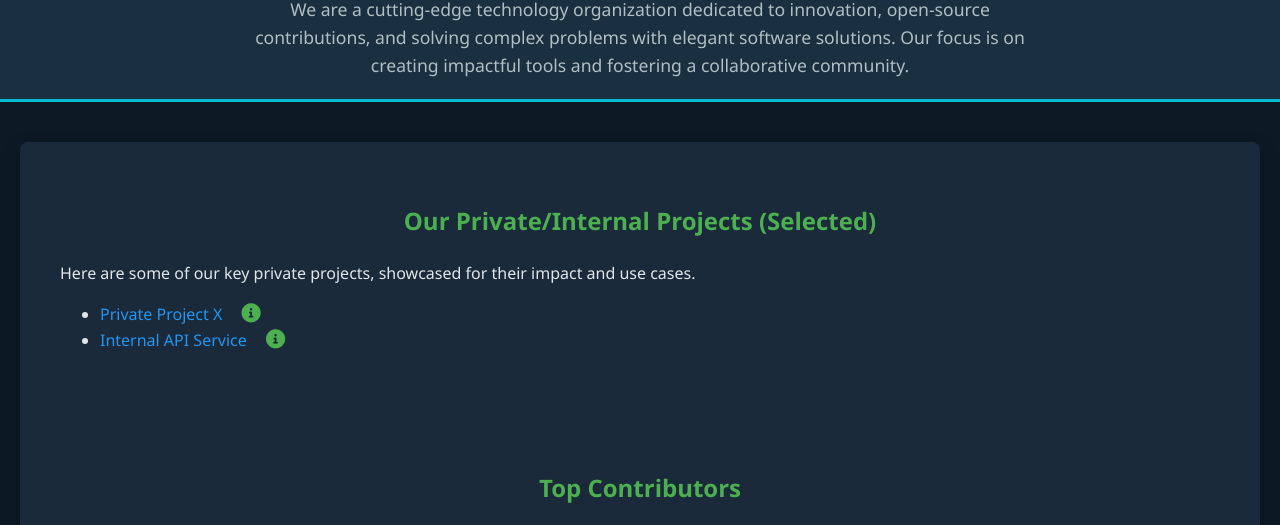
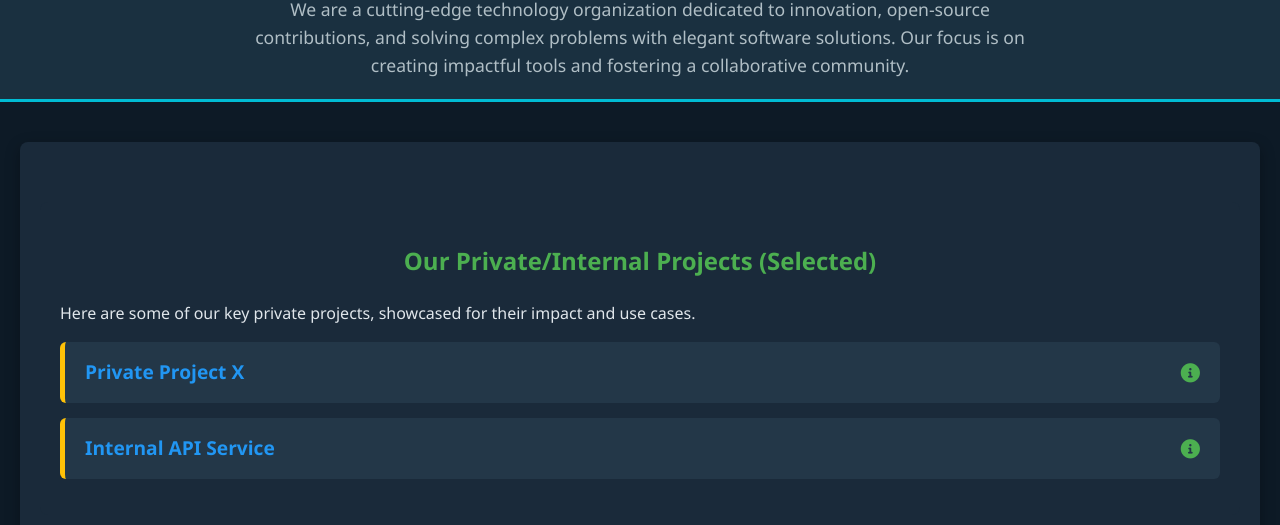
Before and after one commit to gs-managedservice/gs-managedservice.github.io, a plain HTML site: page index.html in a window 1280 px wide. Shown: the part 272-797 px from the top of the page. Drawn offline with nearby package versions, Linux system fonts and the light colour scheme; no server answers.

Commit message:
Update style.css

```diff
--- a/style.css
+++ b/style.css
@@ -396,3 +396,32 @@ section {
         padding: 20px;
     }
 }
+
+/* Private Repositories Section */
+.private-repos-section {
+    margin-top: 40px; /* Add some space above this section */
+}
+
+.private-repos-section ul {
+    list-style: none;
+    padding: 0;
+}
+
+.private-repos-section li {
+    background-color: #233748; /* Same background as public repos */
+    margin-bottom: 15px;
+    padding: 15px 20px;
+    border-radius: 6px;
+    display: flex;
+    align-items: center;
+    justify-content: space-between;
+    border-left: 5px solid #FFC107; /* Amber left border to distinguish private */
+}
+
+.private-repos-section li a {
+    font-size: 1.2em;
+    font-weight: bold;
+    flex-grow: 1;
+}
+
+/* The .repo-info-icon class is already defined and applies to both sections */
```
